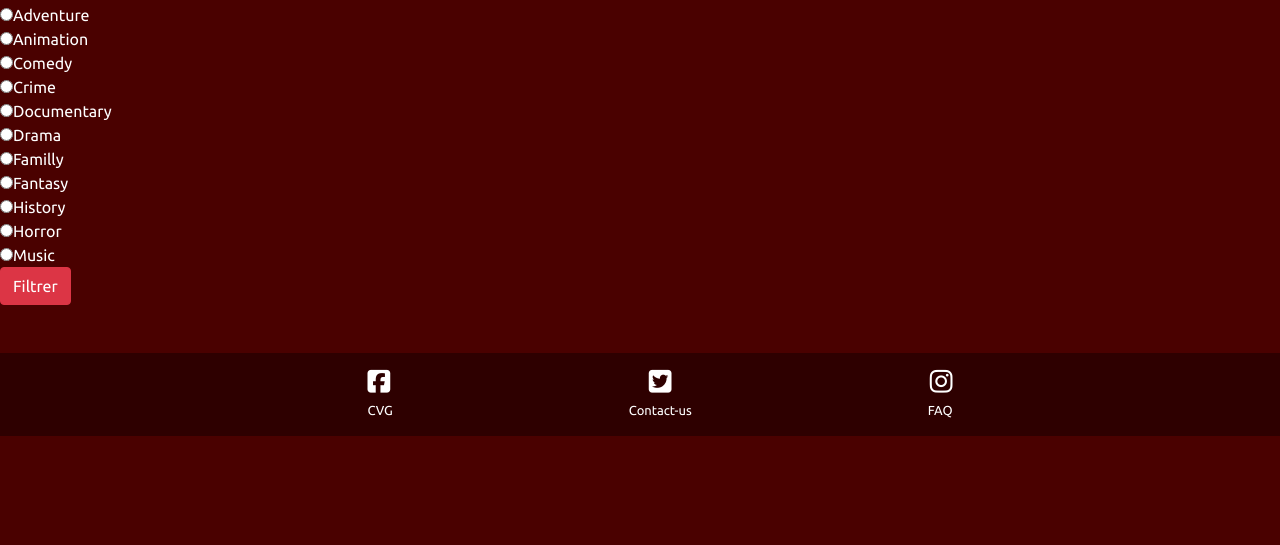
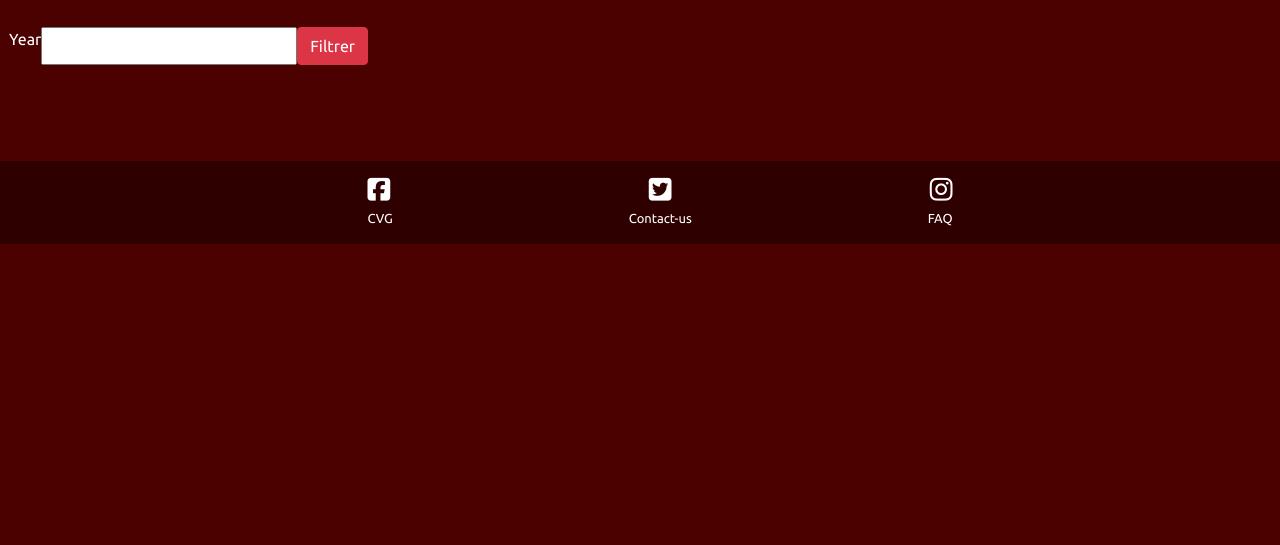
Before and after one commit to Bunyaminserbest/CornFlix, a PHP site: page /view/searchView.php?query=1 in a window 1280 px wide. Shown: the part 197-742 px from the top of the page. Run offline with PHP 8.4, Linux system fonts and the light colour scheme; some libraries are stand-ins or nearby versions.

Commit message:
jumbo search

```diff
--- a/view/landing.php
+++ b/view/landing.php
@@ -8,7 +8,7 @@ include('header.php');
   <img src="./bgLandingP2.jpg" alt="" class="lpBg">
 </div>
 <div>
-<div class="jumbotron"></div>
+
 
 </div>
 
--- a/view/searchView.php
+++ b/view/searchView.php
@@ -2,32 +2,23 @@
 $title='search';
 include('header.php')
 ?>
-<form action="" method="get">
+<!--DATE FILTER-->
+<form action="" method="get" class="row py-5 px-4 ">
 <input type="hidden" name="action" value="search">
 <input type="hidden" name="query" value="<?=$_GET['query']?>">
-<input type="radio" name="category" value="28">Action<br>
-<input type="radio" name="category" value="12">Adventure<br>
-<input type="radio" name="category" value="16">Animation<br>
-<input type="radio" name="category" value="35">Comedy<br>
-<input type="radio" name="category" value="80">Crime<br>
-<input type="radio" name="category" value="99">Documentary<br>
-<input type="radio" name="category" value="18">Drama<br>
-<input type="radio" name="category" value="10751">Familly<br>
-<input type="radio" name="category" value="14">Fantasy<br>
-<input type="radio" name="category" value="36">History<br>
-<input type="radio" name="category" value="27">Horror<br>
-<input type="radio" name="category" value="10402">Music<br>
+<label for="year">Year </label>
+<input type="text" name="year" value=""><br>
 <button type="submit" class="btn btn-danger">Filtrer</button>
 </form>
-<section id="movie"></section>
+<section id="movie"class="mx-5"></section>
 
 
 <script>
+//API SEARCH FILTER
+    var query = '<?php echo $_GET['query'] ?>'
+    <?php if(isset($_GET['year'])){
 
-    var query = '<?php echo $_GET['query'] ?>'
-    <?php if(isset($_GET['category'])){
-
-       $url = "https://api.themoviedb.org/3/discover/movie?api_key=a85ec5f726223d34a1135bd216c3bd56&language=en-US&sort_by=popularity.desc&include_adult=false&include_video=false&page=1&with_genres=".$_GET['category']."&with_keywords=".$_GET['query'];
+       $url = "https://api.themoviedb.org/3/search/movie?api_key=a85ec5f726223d34a1135bd216c3bd56&language=en-US&query=".$_GET['query']."&page=1&include_adult=false&year=".$_GET['year'];
        }else{
            $url= "https://api.themoviedb.org/3/search/movie?api_key=a85ec5f726223d34a1135bd216c3bd56&language=en-US&query=".$_GET['query']."&page=1&include_adult=false";
            }?>
@@ -38,13 +29,12 @@ fetch(url)
 .then(response => response.json())
     .then(data=> {
       Search(data.results,20)
-      console.log(data.result, "1")
     })
     function Search(movies, nbrToShow,){
 
         for (i=0; i<nbrToShow; i++){
 
-        document.getElementById("movie").innerHTML += `<a href="./index.php?action=player&id=${movies[i].id}"><img class="poster" src="https://image.tmdb.org/t/p/w200/${movies[i].poster_path}"></a>`
+        document.getElementById("movie").innerHTML += `<a href="./index.php?action=player&id=${movies[i].id}" class="mx-2 my-2"><img class="poster my-2" src="https://image.tmdb.org/t/p/w200/${movies[i].poster_path}"></a>`
         }
     }}
     getSearch(query, url)
```
